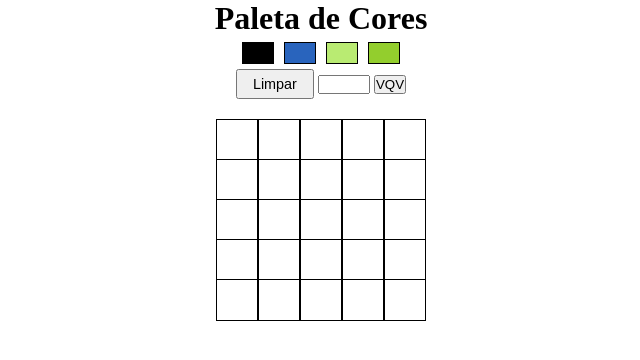
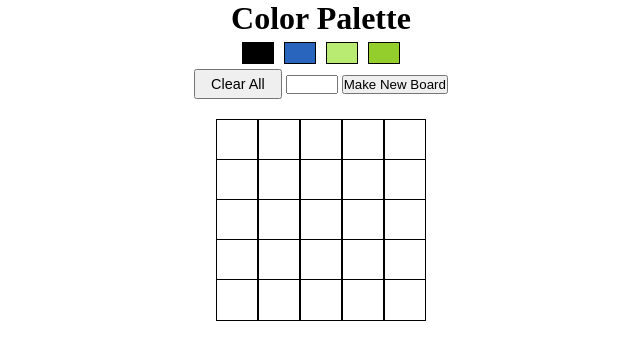
Before and after one commit to AngelicaCSSilva/TRYBE-Projeto-03-Pixels-Art, a plain HTML site: page index.html in a window 1280 px wide. Shown: the whole page, without its empty margins (319-959 px from the left). Drawn offline with Linux system fonts and the light colour scheme.

Commit message:
Alterado para inglês

```diff
--- a/index.html
+++ b/index.html
@@ -9,7 +9,7 @@
 </head>
 <body>
     <main class="container">
-    <h1 id="title">Paleta de Cores</h1>
+    <h1 id="title">Color Palette</h1>
     <section id="color-palette">
         <div class="color black"></div>
         <div class="color rdnColor"></div>
@@ -17,9 +17,9 @@
         <div class="color rdnColor"></div>
     </section>
     <section>
-      <button type="button" id="clear-board">Limpar</button>
+      <button type="button" id="clear-board">Clear All</button>
       <input type="number" name="boardSize" id="board-size" min="1" max="20" >
-      <button id="generate-board">VQV</button>
+      <button id="generate-board">Make New Board</button>
     </section>
     <section id="pixel-board">
     </section>
```
